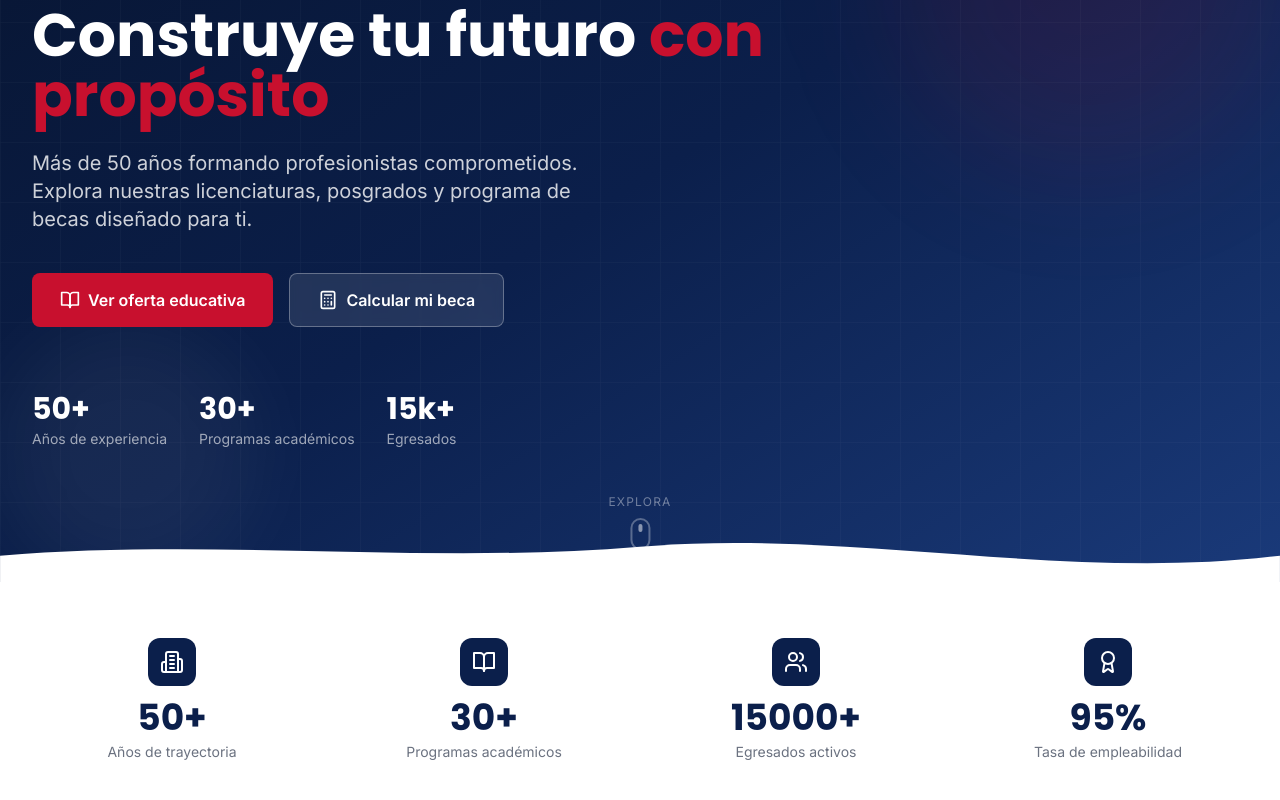
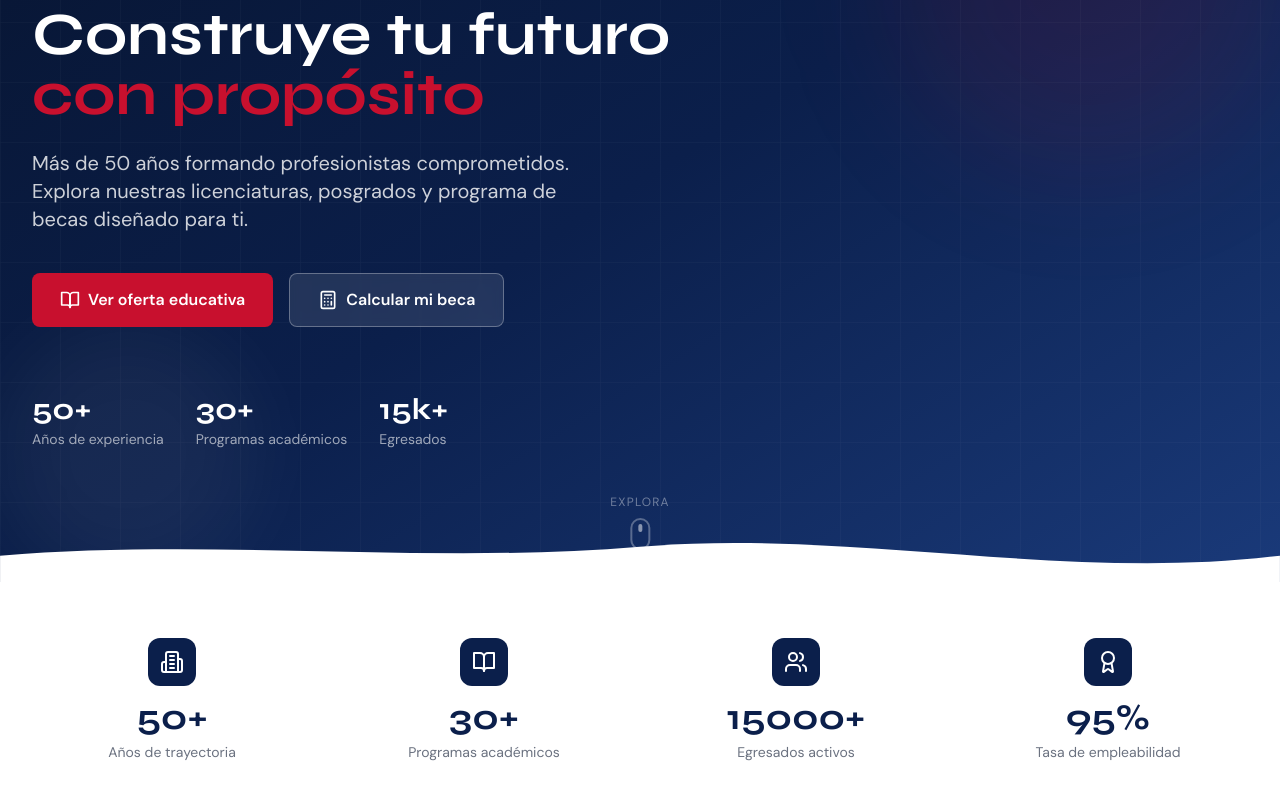
Before and after one commit to EmilioPG13/Web-UMAD, a React (Vite) app: page / in a window 1280 px wide. Shown: the part 218-1018 px from the top of the page. Built offline with nearby package versions, Linux system fonts and the light colour scheme.

Commit message:
✨ feat: Update font families in index.html and tailwind.config.ts to DM Sans and Syne

```diff
--- a/index.html
+++ b/index.html
@@ -8,7 +8,7 @@
     <title>Universidad Madero — UMAD</title>
     <link rel="preconnect" href="https://fonts.googleapis.com" />
     <link rel="preconnect" href="https://fonts.gstatic.com" crossorigin />
-    <link href="https://fonts.googleapis.com/css2?family=Inter:wght@400;500;600;700&family=Poppins:wght@600;700;800&display=swap" rel="stylesheet" />
+    <link href="https://fonts.googleapis.com/css2?family=DM+Sans:wght@400;500;600;700&family=Syne:wght@600;700;800&display=swap" rel="stylesheet" />
   </head>
   <body>
     <div id="root"></div>
--- a/tailwind.config.ts
+++ b/tailwind.config.ts
@@ -21,8 +21,8 @@
         }
       },
       fontFamily: {
-        sans:    ['Inter', 'system-ui', 'sans-serif'],
-        display: ['Poppins', 'system-ui', 'sans-serif'],
+        sans:    ['DM Sans', 'system-ui', 'sans-serif'],
+        display: ['Syne', 'system-ui', 'sans-serif'],
       },
       backgroundImage: {
         'hero-gradient': 'linear-gradient(135deg, rgba(11,31,75,0.92) 0%, rgba(7,20,47,0.75) 100%)',
```
